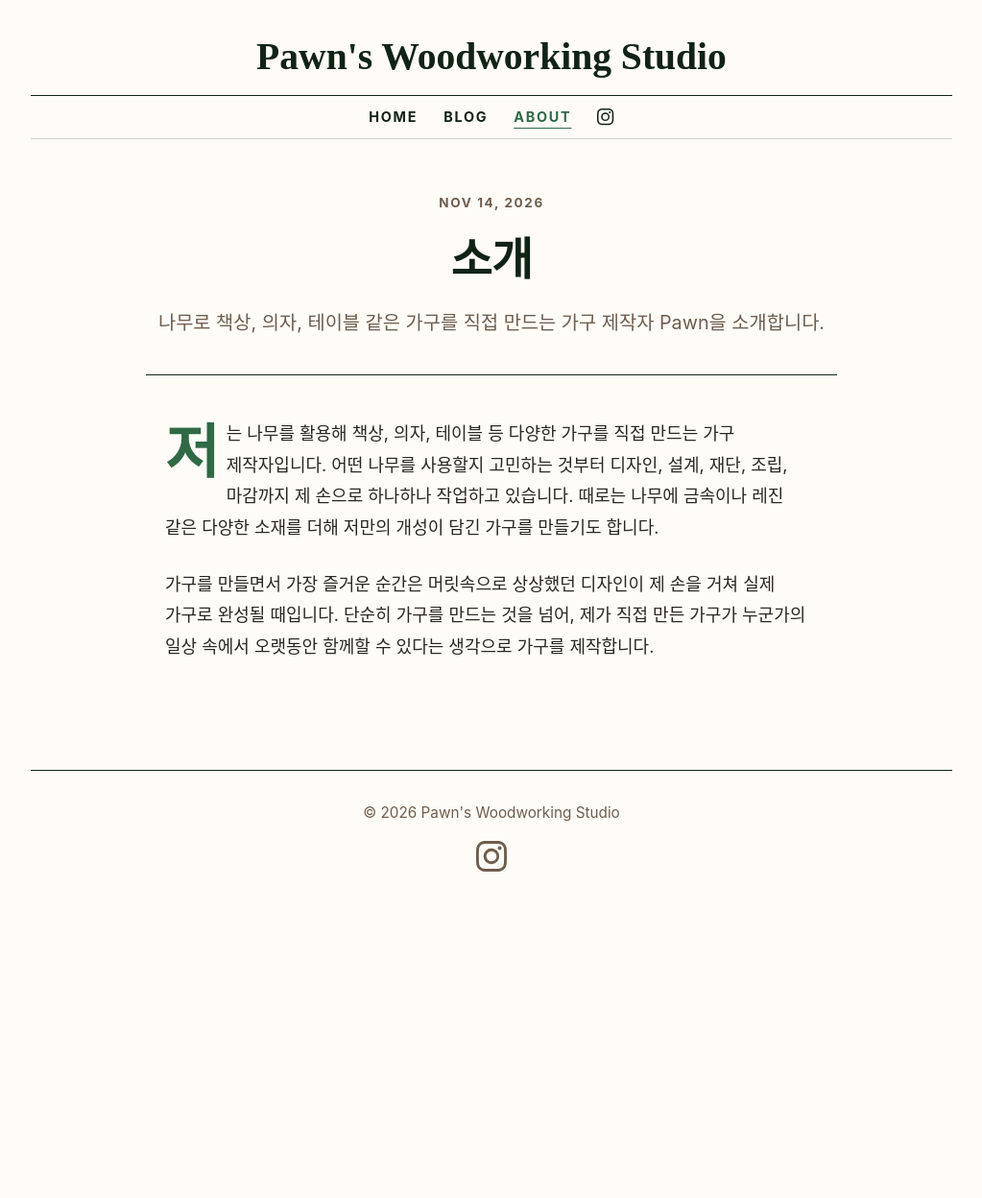
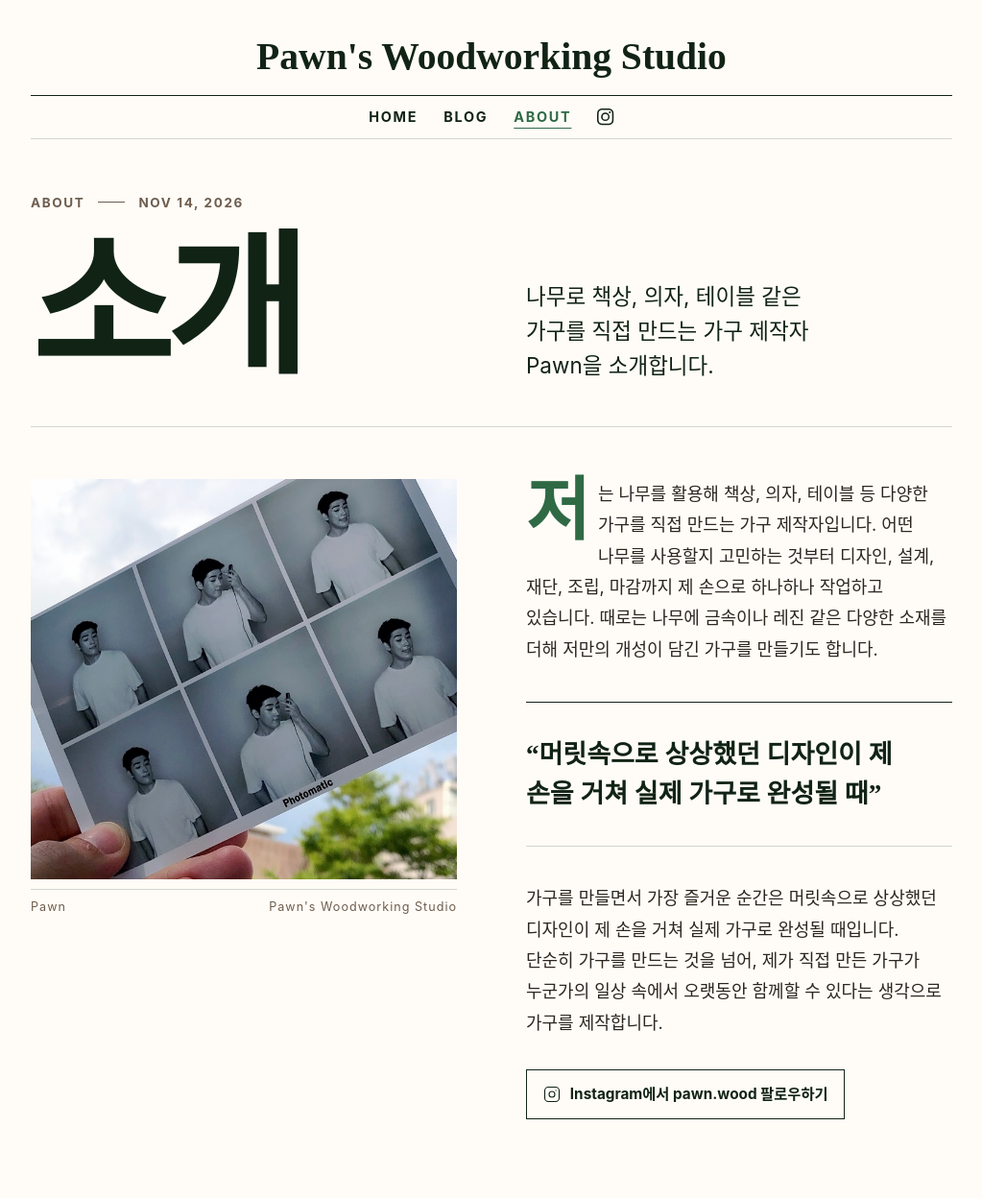
Before and after one commit to devKobe24/pawns-woodworking, an Astro site: page /about in a window 1280 px wide. Shown: the top 1248 px of the page at 96% size, without its empty margins (128-1151 px from the left). Before the commit the page ends 993 px from the top, so only its background shows below. Built offline with nearby package versions, Linux system fonts and the light colour scheme; Astro itself is replaced by a stand-in of ours.

Commit message:
style(about): 소개 페이지 새 디자인 적용 (사진 포함) (#22)
* content(about): 소개 페이지에 사진 추가

Co-Authored-By: Claude Opus 5.5 <noreply@anthropic.com>

* style(about): 소개 사진 크기 줄이기

Co-Authored-By: Claude Opus 5.5 <noreply@anthropic.com>

* style(about): Claude Design 시안에 맞춰 소개 페이지 재구성

Co-Authored-By: Claude Opus 5.5 <noreply@anthropic.com>

* style(about): 소개 사진을 자르지 않고 전체 표시

Co-Authored-By: Claude Opus 5.5 <noreply@anthropic.com>

---------

Co-authored-by: Claude Opus 5.5 <noreply@anthropic.com>

```diff
--- a/src/pages/about.astro
+++ b/src/pages/about.astro
@@ -1,22 +1,187 @@
 ---
-import Layout from '../layouts/BlogPost.astro';
+import { Image } from 'astro:assets';
+import BaseHead from '../components/BaseHead.astro';
+import Footer from '../components/Footer.astro';
+import FormattedDate from '../components/FormattedDate.astro';
+import Header from '../components/Header.astro';
+import { INSTAGRAM_URL } from '../consts';
+import portrait from '../content/blog/images/Furniture_Maker_Pawn.jpg';
 ---
 
-<Layout
+<!doctype html>
+<html lang="ko">
+	<head>
+		<BaseHead
 			title="소개"
 			description="나무로 책상, 의자, 테이블 같은 가구를 직접 만드는 가구 제작자 Pawn을 소개합니다."
-	pubDate={new Date('2026-11-14')}
->
-	<p>
+		/>
+		<style>
+			main {
+				width: 960px;
+			}
+			.intro {
+				display: grid;
+				grid-template-columns: repeat(auto-fit, minmax(min(100%, 340px), 1fr));
+				gap: 1.5em 4em;
+				align-items: end;
+				padding-bottom: 2.5em;
+				border-bottom: 1px solid var(--rule);
+			}
+			.intro .meta {
+				display: flex;
+				align-items: center;
+				gap: 14px;
+			}
+			.dash {
+				width: 28px;
+				height: 1px;
+				background: currentColor;
+			}
+			h1 {
+				margin: 0.15em 0 0;
+				font-size: clamp(84px, 13vw, 160px);
+				line-height: 0.95;
+				letter-spacing: -0.04em;
+			}
+			.dek {
+				max-width: 26ch;
+				margin: 0;
+				color: rgb(var(--black));
+				font-size: 1.25em;
+				line-height: 1.6;
+				text-wrap: pretty;
+			}
+			.story {
+				display: grid;
+				grid-template-columns: repeat(auto-fit, minmax(min(100%, 360px), 1fr));
+				gap: 3em 4em;
+				align-items: start;
+				padding-top: 3em;
+			}
+			figure {
+				margin: 0;
+			}
+			figure img {
+				display: block;
+				width: 100%;
+			}
+			figcaption {
+				display: flex;
+				justify-content: space-between;
+				gap: 1em;
+				margin-top: 0.75em;
+				padding-top: 0.6em;
+				border-top: 1px solid var(--rule);
+				color: rgb(var(--gray));
+				font-size: 0.7em;
+				letter-spacing: 0.08em;
+			}
+			.text {
+				display: flex;
+				flex-direction: column;
+				gap: 1.75em;
+			}
+			.text p {
+				margin: 0;
+				text-wrap: pretty;
+			}
+			/* flow-root keeps the drop cap from wrapping into the pull quote. */
+			.lead {
+				display: flow-root;
+			}
+			.lead::first-letter {
+				float: left;
+				margin: 0.06em 0.12em 0 0;
+				color: var(--accent);
+				font-family: var(--font-serif);
+				font-size: 4em;
+				font-weight: 700;
+				line-height: 0.86;
+			}
+			blockquote {
+				margin: 0.25em 0;
+				padding: 1.25em 0;
+				border-left: 0;
+				border-top: 1px solid rgb(var(--black));
+				border-bottom: 1px solid var(--rule);
+				font-family: var(--font-serif);
+				font-size: 1.5em;
+				font-weight: 700;
+				line-height: 1.5;
+				text-wrap: balance;
+			}
+			.follow {
+				align-self: flex-start;
+				display: flex;
+				align-items: center;
+				gap: 10px;
+				padding: 0.75em 1.1em;
+				border: 1px solid rgb(var(--black));
+				color: rgb(var(--black));
+				font-size: 0.85em;
+				font-weight: 700;
+				text-decoration: none;
+			}
+			.follow:hover {
+				background: rgb(var(--black));
+				color: var(--paper);
+			}
+		</style>
+	</head>
+	<body>
+		<Header />
+		<main>
+			<header class="intro">
+				<div>
+					<p class="meta">
+						About<span class="dash"></span><FormattedDate date={new Date('2026-11-14')} />
+					</p>
+					<h1>소개</h1>
+				</div>
+				<p class="dek">나무로 책상, 의자, 테이블 같은 가구를 직접 만드는 가구 제작자 Pawn을 소개합니다.</p>
+			</header>
+			<section class="story">
+				<figure>
+					<Image
+						src={portrait}
+						alt="흑백 포토 부스 사진 여섯 컷이 담긴 인화지를 손에 든 모습. 사진 속 Pawn이 흰 티셔츠 차림으로 서 있습니다."
+					/>
+					<figcaption><span>Pawn</span><span>Pawn's Woodworking Studio</span></figcaption>
+				</figure>
+				<div class="text">
+					<p class="lead">
 						저는 나무를 활용해 책상, 의자, 테이블 등 다양한 가구를 직접 만드는 가구 제작자입니다. 어떤
 						나무를 사용할지 고민하는 것부터 디자인, 설계, 재단, 조립, 마감까지 제 손으로 하나하나 작업하고
 						있습니다. 때로는 나무에 금속이나 레진 같은 다양한 소재를 더해 저만의 개성이 담긴 가구를 만들기도
 						합니다.
 					</p>
-
+					<blockquote>“머릿속으로 상상했던 디자인이 제 손을 거쳐 실제 가구로 완성될 때”</blockquote>
 					<p>
 						가구를 만들면서 가장 즐거운 순간은 머릿속으로 상상했던 디자인이 제 손을 거쳐 실제 가구로 완성될
 						때입니다. 단순히 가구를 만드는 것을 넘어, 제가 직접 만든 가구가 누군가의 일상 속에서 오랫동안
 						함께할 수 있다는 생각으로 가구를 제작합니다.
 					</p>
-</Layout>
+					<a class="follow" href={INSTAGRAM_URL} target="_blank">
+						<svg
+							width="18"
+							height="18"
+							viewBox="0 0 24 24"
+							fill="none"
+							stroke="currentColor"
+							stroke-width="1.5"
+							stroke-linecap="round"
+							stroke-linejoin="round"
+							aria-hidden="true"
+						>
+							<rect x="2" y="2" width="20" height="20" rx="5"></rect>
+							<circle cx="12" cy="12" r="4"></circle>
+							<line x1="17.5" y1="6.5" x2="17.51" y2="6.5"></line>
+						</svg>
+						Instagram에서 pawn.wood 팔로우하기
+					</a>
+				</div>
+			</section>
+		</main>
+		<Footer />
+	</body>
+</html>
```
Also changed, not shown: src/content/blog/images/Furniture_Maker_Pawn.jpg (added). Lines whose indentation alone changed are shown as unchanged.
